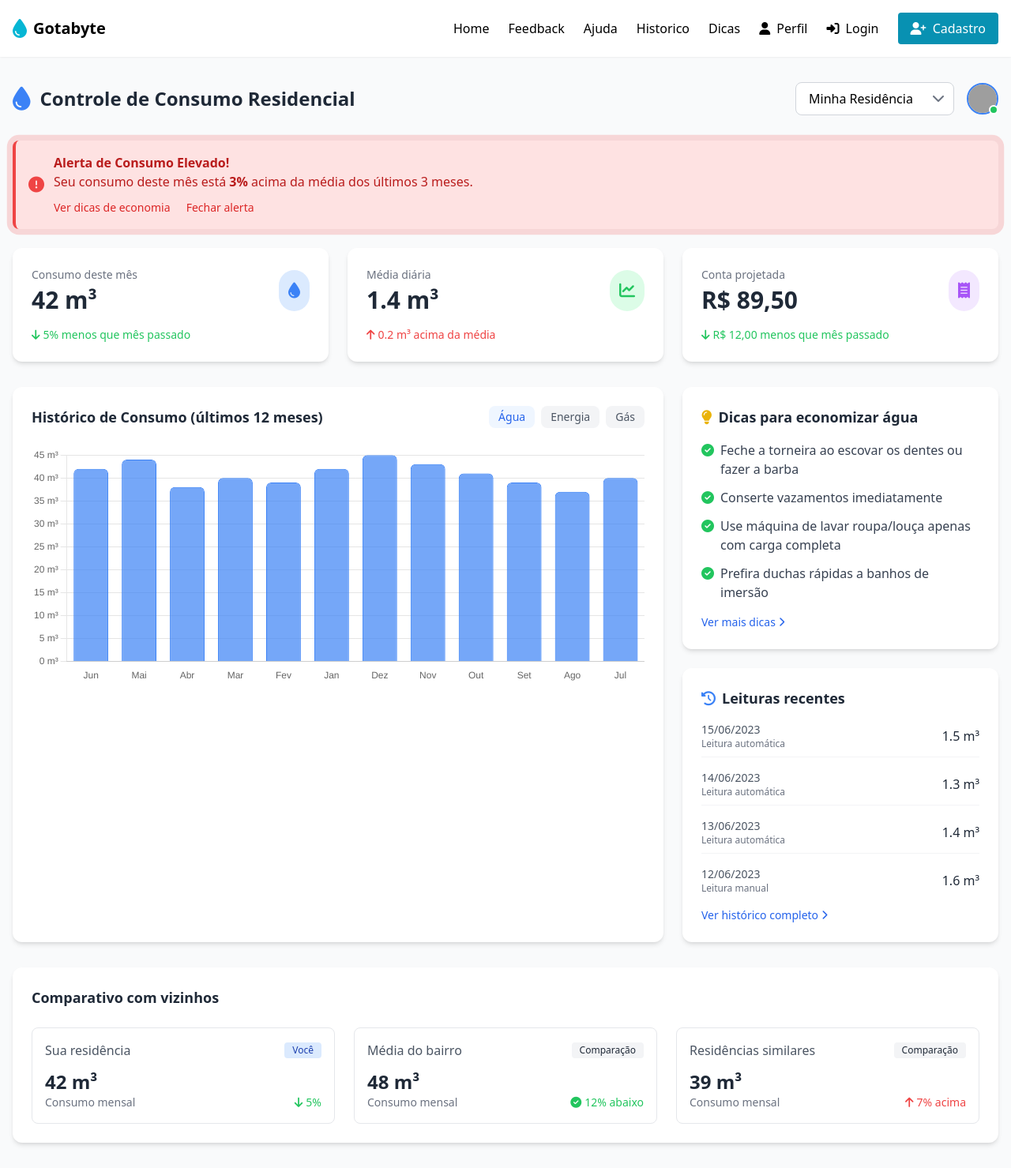
After one commit to Mxrci0/GotaByte, a PHP site: page /relatorio.html in a window 1280 px wide. The commit adds this page. Shown: the whole page at 79% size. Run offline with PHP 8.4, Linux system fonts and the light colour scheme; some libraries are stand-ins or nearby versions; grey boxes are pictures that could not be loaded.

Commit message:
possivel mudanças

```diff
--- a/Breno/index.css
+++ b/Breno/index.css
@@ -1,10 +1,10 @@
 
         body {
             font-family: 'Inter', sans-serif;
-            background-color: #f8fafc;
+            background-color: #1b6fc4;
         }
         .login-card {
-            box-shadow: 0 10px 25px -5px rgba(0, 0, 0, 0.1), 0 10px 10px -5px rgba(0, 0, 0, 0.04);
+            box-shadow: 0 10px 25px -5px rgba(255, 255, 255, 0.1), 0 10px 10px -5px rgba(0, 0, 0, 0.04);
         }
         .btn-pf {
             background: linear-gradient(135deg, #3b82f6 0%, #2563eb 100%);
--- a/Breno/login.css
+++ b/Breno/login.css
@@ -4,7 +4,7 @@
             background-color: #f8fafc;
         }
         .register-card {
-            box-shadow: 0 10px 25px -5px rgba(0, 0, 0, 0.1), 0 10px 10px -5px rgba(0, 0, 0, 0.04);
+            box-shadow: 0 10px 25px -5px rgba(247, 247, 247, 0.1), 0 10px 10px -5px rgba(0, 0, 0, 0.04);
         }
         .btn-register {
             background: linear-gradient(135deg, #3b82f6 0%, #2563eb 100%);
--- a/Breno/paginain.css
+++ b/Breno/paginain.css
@@ -3,5 +3,5 @@
             font-family: 'Segoe UI', Tahoma, Geneva, Verdana, sans-serif;
         }
         .hero-bg {
-            background: linear-gradient(135deg, #06b6d4 0%, #0ea5e9 100%);
+            background: linear-gradient(135deg, #07b6d4 0%, #0995d6 100%);
         }
--- /dev/null
+++ b/Breno/relatorio.html
@@ -0,0 +1,421 @@
+<!DOCTYPE html>
+<html lang="pt-BR">
+<head>
+    <meta charset="UTF-8">
+    <meta name="viewport" content="width=device-width, initial-scale=1.0">
+    <title>Controle de Consumo Residencial</title>
+    <script src="https://cdn.tailwindcss.com"></script>
+    <script src="https://cdn.jsdelivr.net/npm/chart.js"></script>
+    <link rel="stylesheet" href="https://cdnjs.cloudflare.com/ajax/libs/font-awesome/6.4.0/css/all.min.css">
+    <style>
+        .alert-pulse {
+            animation: pulse 2s infinite;
+        }
+        @keyframes pulse {
+            0% { box-shadow: 0 0 0 0 rgba(239, 68, 68, 0.7); }
+            70% { box-shadow: 0 0 0 10px rgba(239, 68, 68, 0); }
+            100% { box-shadow: 0 0 0 0 rgba(239, 68, 68, 0); }
+        }
+        .chart-container {
+            position: relative;
+            height: 300px;
+            width: 100%;
+        }
+        .consumption-card:hover {
+            transform: translateY(-5px);
+            transition: all 0.3s ease;
+        }
+    </style>
+</head>
+ <!-- ✅ NAVBAR RESPONSIVA -->
+    <nav class="bg-white shadow-sm py-4">
+        <div class="container mx-auto px-4 flex justify-between items-center">
+            <div class="flex items-center">
+                <i class="fas fa-tint text-cyan-500 text-2xl mr-2"></i>
+                <span class="text-xl font-bold">Gotabyte</span>
+            </div>
+
+            <!-- Botão hamburguer (mobile) -->
+            <button class="md:hidden text-2xl text-gray-600" id="menu-button">
+                <i class="fas fa-bars"></i>
+            </button>
+
+            <!-- Menu desktop -->
+            <div class="hidden md:flex space-x-6 items-center">
+                <a href="paginain.html" class="nav-link">Home</a>
+                <a href="feed.html" class="nav-link">Feedback</a>
+                <a href="ajuda.html" class="nav-link">Ajuda</a>
+                <a href="his.html" class="nav-link">Historico</a>
+                <a href="dicas.html" class="nav-link">Dicas</a>
+                <a href="perfil.html" class="nav-link"><i class="fas fa-user mr-1"></i> Perfil</a>
+                <a href="entrar.html" class="nav-link"><i class="fas fa-sign-in-alt mr-1"></i> Login</a>
+                <a href="login.html" class="bg-cyan-600 text-white px-4 py-2 rounded hover:bg-cyan-700"><i class="fas fa-user-plus mr-1"></i> Cadastro</a>
+            </div>
+        </div>
+
+        <!-- Menu mobile -->
+        <div id="mobile-menu" class="md:hidden hidden px-4 mt-2 space-y-2">
+            <a href="paginain.html" class="block nav-link">Home</a>
+            <a href="feed.html" class="block nav-link">Feedback</a>
+            <a href="ajuda.html" class="block nav-link">Ajuda</a>
+            <a href="his.html" class="block nav-link">Historico</a>
+            <a href="dicas.html" class="block nav-link">Dicas</a>
+            <a href="perfil.html" class="block nav-link">Perfil</a>
+            <a href="entrar.html" class="block nav-link">Login</a>
+            <a href="login.html" class="block bg-cyan-600 text-white px-4 py-2 rounded hover:bg-cyan-700">Cadastro</a>
+        </div>
+    </nav>
+<body class="bg-gray-50 min-h-screen">
+    <div class="container mx-auto px-4 py-8">
+        <!-- Header -->
+        <header class="flex flex-col md:flex-row justify-between items-center mb-8">
+            <div class="flex items-center mb-4 md:mb-0">
+                <i class="fas fa-tint text-blue-500 text-3xl mr-3"></i>
+                <h1 class="text-2xl font-bold text-gray-800">Controle de Consumo Residencial</h1>
+            </div>
+            <div class="flex items-center space-x-4">
+                <div class="relative">
+                    <select class="appearance-none bg-white border border-gray-300 rounded-lg px-4 py-2 pr-8 focus:outline-none focus:ring-2 focus:ring-blue-500">
+                        <option>Minha Residência</option>
+                        <option>Segunda Residência</option>
+                    </select>
+                    <i class="fas fa-chevron-down absolute right-3 top-3 text-gray-500"></i>
+                </div>
+                <div class="relative">
+                    <img src="https://randomuser.me/api/portraits/women/44.jpg" alt="User" class="w-10 h-10 rounded-full border-2 border-blue-500">
+                    <span class="absolute bottom-0 right-0 w-3 h-3 bg-green-500 rounded-full border-2 border-white"></span>
+                </div>
+            </div>
+        </header>
+
+        <!-- Alert Section -->
+        <div id="alertSection" class="hidden bg-red-100 border-l-4 border-red-500 text-red-700 p-4 mb-6 rounded-lg alert-pulse">
+            <div class="flex items-center">
+                <i class="fas fa-exclamation-circle text-red-500 text-xl mr-3"></i>
+                <div>
+                    <h3 class="font-bold">Alerta de Consumo Elevado!</h3>
+                    <p id="alertMessage">Seu consumo deste mês está <span class="font-bold">25%</span> acima da média dos últimos 3 meses.</p>
+                    <div class="mt-2">
+                        <button class="text-red-600 hover:text-red-800 font-medium text-sm mr-4">Ver dicas de economia</button>
+                        <button class="text-red-600 hover:text-red-800 font-medium text-sm" onclick="dismissAlert()">Fechar alerta</button>
+                    </div>
+                </div>
+            </div>
+        </div>
+
+        <!-- Summary Cards -->
+        <div class="grid grid-cols-1 md:grid-cols-3 gap-6 mb-8">
+            <!-- Current Month Consumption -->
+            <div class="bg-white rounded-xl shadow-md overflow-hidden consumption-card">
+                <div class="p-6">
+                    <div class="flex items-center justify-between">
+                        <div>
+                            <p class="text-gray-500 text-sm font-medium">Consumo deste mês</p>
+                            <h2 class="text-3xl font-bold text-gray-800 mt-1">42 m³</h2>
+                        </div>
+                        <div class="bg-blue-100 p-3 rounded-full">
+                            <i class="fas fa-tint text-blue-500 text-xl"></i>
+                        </div>
+                    </div>
+                    <div class="mt-4 flex items-center">
+                        <span class="text-green-500 text-sm font-medium flex items-center">
+                            <i class="fas fa-arrow-down mr-1"></i> 5% menos que mês passado
+                        </span>
+                    </div>
+                </div>
+            </div>
+
+            <!-- Daily Average -->
+            <div class="bg-white rounded-xl shadow-md overflow-hidden consumption-card">
+                <div class="p-6">
+                    <div class="flex items-center justify-between">
+                        <div>
+                            <p class="text-gray-500 text-sm font-medium">Média diária</p>
+                            <h2 class="text-3xl font-bold text-gray-800 mt-1">1.4 m³</h2>
+                        </div>
+                        <div class="bg-green-100 p-3 rounded-full">
+                            <i class="fas fa-chart-line text-green-500 text-xl"></i>
+                        </div>
+                    </div>
+                    <div class="mt-4 flex items-center">
+                        <span class="text-red-500 text-sm font-medium flex items-center">
+                            <i class="fas fa-arrow-up mr-1"></i> 0.2 m³ acima da média
+                        </span>
+                    </div>
+                </div>
+            </div>
+
+            <!-- Projected Bill -->
+            <div class="bg-white rounded-xl shadow-md overflow-hidden consumption-card">
+                <div class="p-6">
+                    <div class="flex items-center justify-between">
+                        <div>
+                            <p class="text-gray-500 text-sm font-medium">Conta projetada</p>
+                            <h2 class="text-3xl font-bold text-gray-800 mt-1">R$ 89,50</h2>
+                        </div>
+                        <div class="bg-purple-100 p-3 rounded-full">
+                            <i class="fas fa-receipt text-purple-500 text-xl"></i>
+                        </div>
+                    </div>
+                    <div class="mt-4 flex items-center">
+                        <span class="text-green-500 text-sm font-medium flex items-center">
+                            <i class="fas fa-arrow-down mr-1"></i> R$ 12,00 menos que mês passado
+                        </span>
+                    </div>
+                </div>
+            </div>
+        </div>
+
+        <!-- Main Content -->
+        <div class="grid grid-cols-1 lg:grid-cols-3 gap-6">
+            <!-- Consumption Chart -->
+            <div class="lg:col-span-2 bg-white rounded-xl shadow-md p-6">
+                <div class="flex justify-between items-center mb-6">
+                    <h2 class="text-lg font-semibold text-gray-800">Histórico de Consumo (últimos 12 meses)</h2>
+                    <div class="flex space-x-2">
+                        <button class="px-3 py-1 bg-blue-50 text-blue-600 rounded-lg text-sm font-medium">Água</button>
+                        <button class="px-3 py-1 bg-gray-100 text-gray-600 rounded-lg text-sm font-medium">Energia</button>
+                        <button class="px-3 py-1 bg-gray-100 text-gray-600 rounded-lg text-sm font-medium">Gás</button>
+                    </div>
+                </div>
+                <div class="chart-container">
+                    <canvas id="consumptionChart"></canvas>
+                </div>
+            </div>
+
+            <!-- Tips and History -->
+            <div class="space-y-6">
+                <!-- Water Saving Tips -->
+                <div class="bg-white rounded-xl shadow-md p-6">
+                    <h2 class="text-lg font-semibold text-gray-800 mb-4 flex items-center">
+                        <i class="fas fa-lightbulb text-yellow-500 mr-2"></i> Dicas para economizar água
+                    </h2>
+                    <ul class="space-y-3">
+                        <li class="flex items-start">
+                            <i class="fas fa-check-circle text-green-500 mt-1 mr-2"></i>
+                            <span class="text-gray-700">Feche a torneira ao escovar os dentes ou fazer a barba</span>
+                        </li>
+                        <li class="flex items-start">
+                            <i class="fas fa-check-circle text-green-500 mt-1 mr-2"></i>
+                            <span class="text-gray-700">Conserte vazamentos imediatamente</span>
+                        </li>
+                        <li class="flex items-start">
+                            <i class="fas fa-check-circle text-green-500 mt-1 mr-2"></i>
+                            <span class="text-gray-700">Use máquina de lavar roupa/louça apenas com carga completa</span>
+                        </li>
+                        <li class="flex items-start">
+                            <i class="fas fa-check-circle text-green-500 mt-1 mr-2"></i>
+                            <span class="text-gray-700">Prefira duchas rápidas a banhos de imersão</span>
+                        </li>
+                    </ul>
+                    <button class="mt-4 text-blue-600 hover:text-blue-800 font-medium text-sm flex items-center">
+                        Ver mais dicas <i class="fas fa-chevron-right ml-1 text-xs"></i>
+                    </button>
+                </div>
+
+                <!-- Recent Readings -->
+                <div class="bg-white rounded-xl shadow-md p-6">
+                    <h2 class="text-lg font-semibold text-gray-800 mb-4 flex items-center">
+                        <i class="fas fa-history text-blue-500 mr-2"></i> Leituras recentes
+                    </h2>
+                    <div class="space-y-4">
+                        <div class="flex justify-between items-center pb-2 border-b border-gray-100">
+                            <div>
+                                <p class="text-sm font-medium text-gray-600">15/06/2023</p>
+                                <p class="text-xs text-gray-500">Leitura automática</p>
+                            </div>
+                            <span class="text-gray-800 font-medium">1.5 m³</span>
+                        </div>
+                        <div class="flex justify-between items-center pb-2 border-b border-gray-100">
+                            <div>
+                                <p class="text-sm font-medium text-gray-600">14/06/2023</p>
+                                <p class="text-xs text-gray-500">Leitura automática</p>
+                            </div>
+                            <span class="text-gray-800 font-medium">1.3 m³</span>
+                        </div>
+                        <div class="flex justify-between items-center pb-2 border-b border-gray-100">
+                            <div>
+                                <p class="text-sm font-medium text-gray-600">13/06/2023</p>
+                                <p class="text-xs text-gray-500">Leitura automática</p>
+                            </div>
+                            <span class="text-gray-800 font-medium">1.4 m³</span>
+                        </div>
+                        <div class="flex justify-between items-center">
+                            <div>
+                                <p class="text-sm font-medium text-gray-600">12/06/2023</p>
+                                <p class="text-xs text-gray-500">Leitura manual</p>
+                            </div>
+                            <span class="text-gray-800 font-medium">1.6 m³</span>
+                        </div>
+                    </div>
+                    <button class="mt-4 text-blue-600 hover:text-blue-800 font-medium text-sm flex items-center">
+                        Ver histórico completo <i class="fas fa-chevron-right ml-1 text-xs"></i>
+                    </button>
+                </div>
+            </div>
+        </div>
+
+        <!-- Comparison Section -->
+        <div class="mt-8 bg-white rounded-xl shadow-md p-6">
+            <h2 class="text-lg font-semibold text-gray-800 mb-6">Comparativo com vizinhos</h2>
+            <div class="grid grid-cols-1 md:grid-cols-3 gap-6">
+                <div class="border border-gray-200 rounded-lg p-4">
+                    <div class="flex items-center justify-between mb-3">
+                        <span class="text-gray-600 font-medium">Sua residência</span>
+                        <span class="bg-blue-100 text-blue-800 text-xs font-medium px-2.5 py-0.5 rounded">Você</span>
+                    </div>
+                    <div class="flex items-end justify-between">
+                        <div>
+                            <p class="text-2xl font-bold text-gray-800">42 m³</p>
+                            <p class="text-sm text-gray-500">Consumo mensal</p>
+                        </div>
+                        <div class="text-green-500 text-sm font-medium flex items-center">
+                            <i class="fas fa-arrow-down mr-1"></i> 5%
+                        </div>
+                    </div>
+                </div>
+                <div class="border border-gray-200 rounded-lg p-4">
+                    <div class="flex items-center justify-between mb-3">
+                        <span class="text-gray-600 font-medium">Média do bairro</span>
+                        <span class="bg-gray-100 text-gray-800 text-xs font-medium px-2.5 py-0.5 rounded">Comparação</span>
+                    </div>
+                    <div class="flex items-end justify-between">
+                        <div>
+                            <p class="text-2xl font-bold text-gray-800">48 m³</p>
+                            <p class="text-sm text-gray-500">Consumo mensal</p>
+                        </div>
+                        <div class="text-green-500 text-sm font-medium flex items-center">
+                            <i class="fas fa-check-circle mr-1"></i> 12% abaixo
+                        </div>
+                    </div>
+                </div>
+                <div class="border border-gray-200 rounded-lg p-4">
+                    <div class="flex items-center justify-between mb-3">
+                        <span class="text-gray-600 font-medium">Residências similares</span>
+                        <span class="bg-gray-100 text-gray-800 text-xs font-medium px-2.5 py-0.5 rounded">Comparação</span>
+                    </div>
+                    <div class="flex items-end justify-between">
+                        <div>
+                            <p class="text-2xl font-bold text-gray-800">39 m³</p>
+                            <p class="text-sm text-gray-500">Consumo mensal</p>
+                        </div>
+                        <div class="text-red-500 text-sm font-medium flex items-center">
+                            <i class="fas fa-arrow-up mr-1"></i> 7% acima
+                        </div>
+                    </div>
+                </div>
+            </div>
+        </div>
+    </div>
+
+    <script>
+        // Initialize Chart
+        const ctx = document.getElementById('consumptionChart').getContext('2d');
+        const consumptionChart = new Chart(ctx, {
+            type: 'bar',
+            data: {
+                labels: ['Jun', 'Mai', 'Abr', 'Mar', 'Fev', 'Jan', 'Dez', 'Nov', 'Out', 'Set', 'Ago', 'Jul'],
+                datasets: [{
+                    label: 'Consumo (m³)',
+                    data: [42, 44, 38, 40, 39, 42, 45, 43, 41, 39, 37, 40],
+                    backgroundColor: [
+                        'rgba(59, 130, 246, 0.7)',
+                        'rgba(59, 130, 246, 0.7)',
+                        'rgba(59, 130, 246, 0.7)',
+                        'rgba(59, 130, 246, 0.7)',
+                        'rgba(59, 130, 246, 0.7)',
+                        'rgba(59, 130, 246, 0.7)',
+                        'rgba(59, 130, 246, 0.7)',
+                        'rgba(59, 130, 246, 0.7)',
+                        'rgba(59, 130, 246, 0.7)',
+                        'rgba(59, 130, 246, 0.7)',
+                        'rgba(59, 130, 246, 0.7)',
+                        'rgba(59, 130, 246, 0.7)'
+                    ],
+                    borderColor: [
+                        'rgba(59, 130, 246, 1)',
+                        'rgba(59, 130, 246, 1)',
+                        'rgba(59, 130, 246, 1)',
+                        'rgba(59, 130, 246, 1)',
+                        'rgba(59, 130, 246, 1)',
+                        'rgba(59, 130, 246, 1)',
+                        'rgba(59, 130, 246, 1)',
+                        'rgba(59, 130, 246, 1)',
+                        'rgba(59, 130, 246, 1)',
+                        'rgba(59, 130, 246, 1)',
+                        'rgba(59, 130, 246, 1)',
+                        'rgba(59, 130, 246, 1)'
+                    ],
+                    borderWidth: 1,
+                    borderRadius: 6
+                }]
+            },
+            options: {
+                responsive: true,
+                maintainAspectRatio: false,
+                plugins: {
+                    legend: {
+                        display: false
+                    },
+                    tooltip: {
+                        callbacks: {
+                            label: function(context) {
+                                return context.parsed.y + ' m³';
+                            }
+                        }
+                    }
+                },
+                scales: {
+                    y: {
+                        beginAtZero: true,
+                        grid: {
+                            drawBorder: false
+                        },
+                        ticks: {
+                            callback: function(value) {
+                                return value + ' m³';
+                            }
+                        }
+                    },
+                    x: {
+                        grid: {
+                            display: false,
+                            drawBorder: false
+                        }
+                    }
+                }
+            }
+        });
+
+        // Check if current consumption is higher than 3-month average
+        function checkConsumptionAlert() {
+            const currentMonth = 42; // June consumption
+            const previousMonths = [44, 38, 40]; // May, April, March
+            const average = previousMonths.reduce((a, b) => a + b, 0) / previousMonths.length;
+
+            if (currentMonth > average) {
+                const percentageIncrease = Math.round(((currentMonth - average) / average) * 100);
+                document.getElementById('alertMessage').innerHTML =
+                    `Seu consumo deste mês está <span class="font-bold">${percentageIncrease}%</span> acima da média dos últimos 3 meses.`;
+                document.getElementById('alertSection').classList.remove('hidden');
+            }
+        }
+
+        // Dismiss alert
+        function dismissAlert() {
+            document.getElementById('alertSection').classList.add('hidden');
+        }
+
+        // Check on page load
+        window.onload = function() {
+            checkConsumptionAlert();
+
+            // Simulate real-time updates (demo only)
+            setInterval(() => {
+                // This would normally fetch data from an API
+                console.log("Checking for updates...");
+            }, 30000);
+        };
+    </script>
+</body>
+</html>
```
